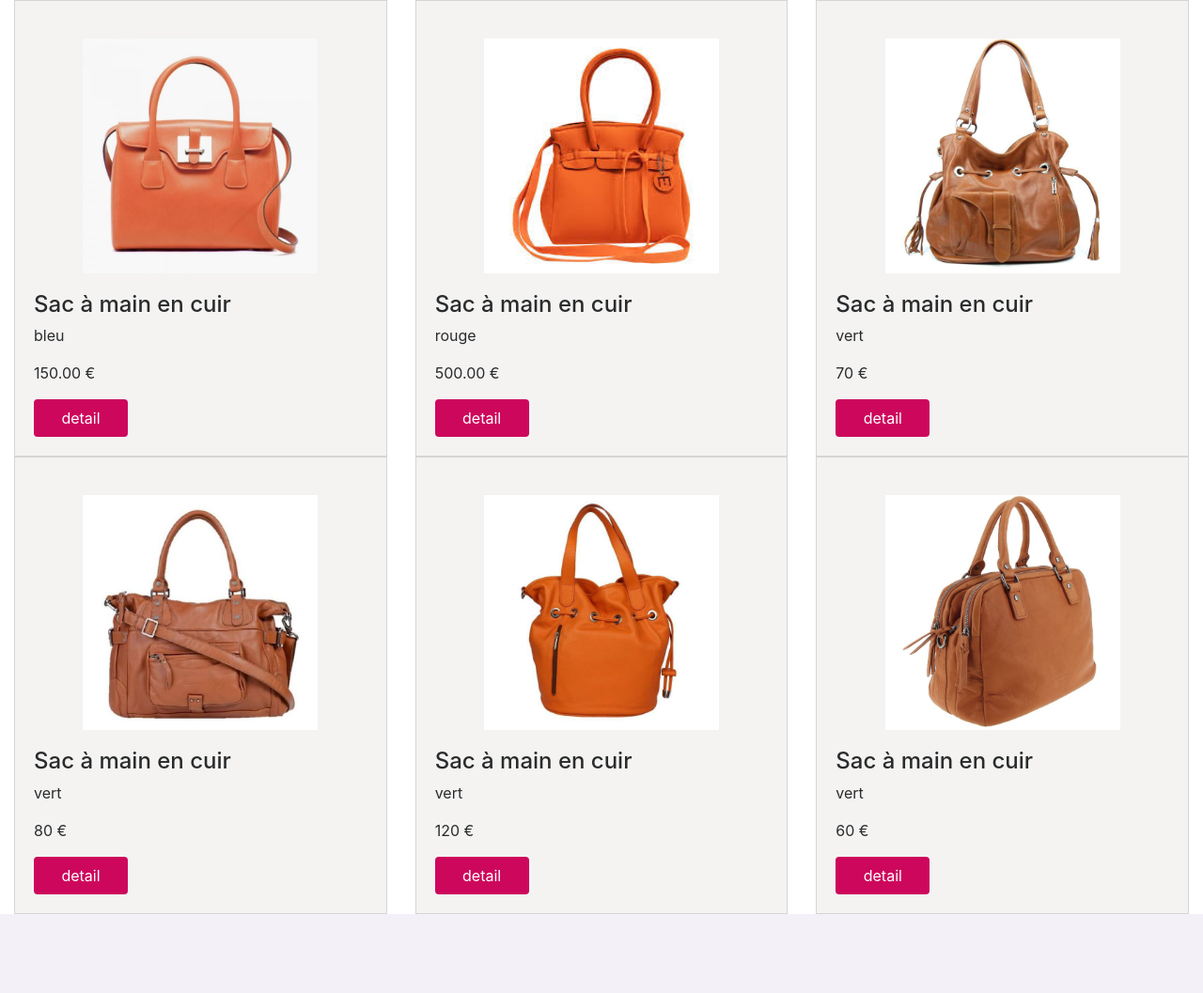
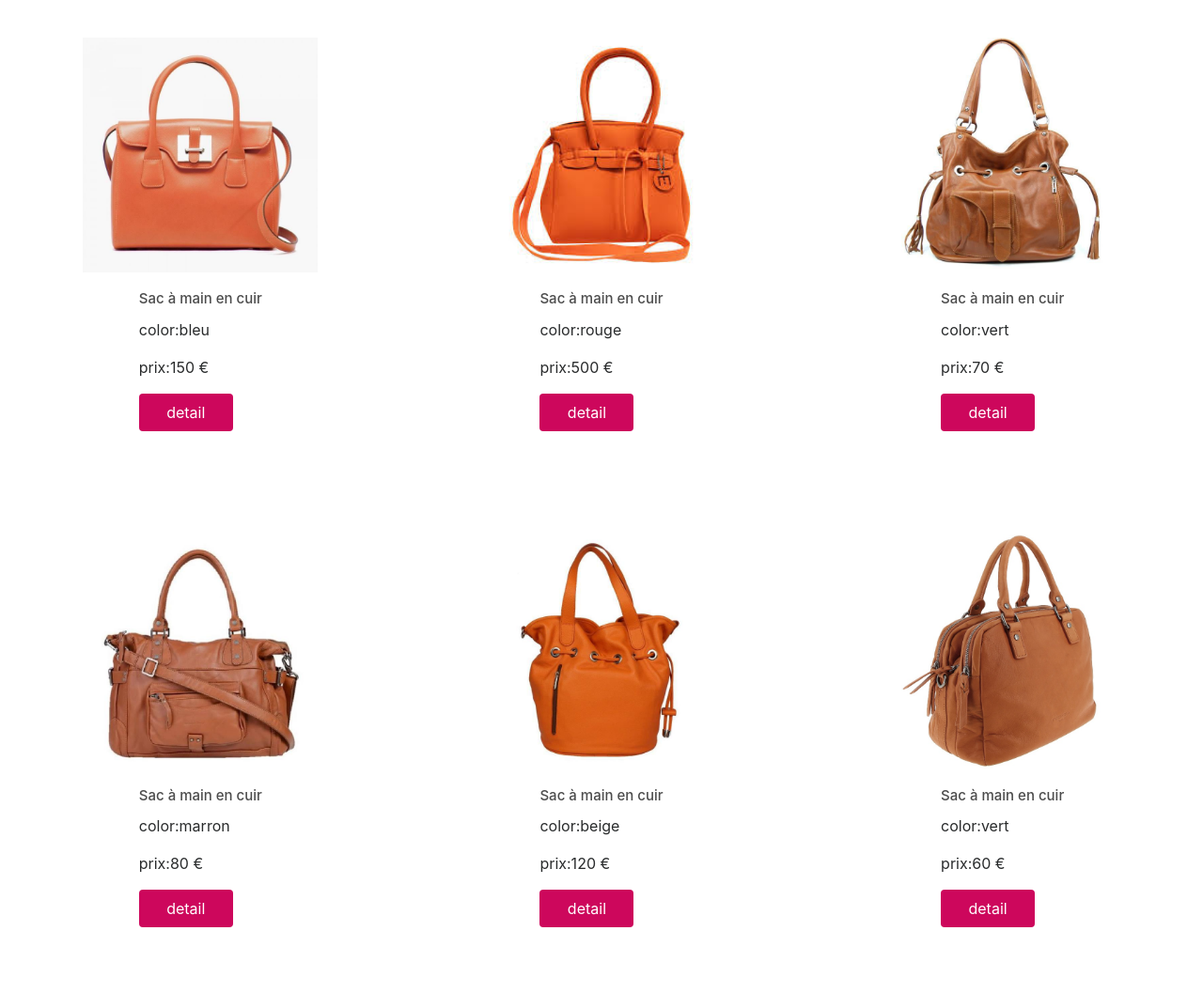
Before and after one commit to Simplon-Roubaix/sahbia_amelie, a PHP site: page / in a window 1280 px wide. Shown: the part 150-1207 px from the top of the page at 94% size. Before the commit the page ends 1123 px from the top, so only its background shows below. Run offline with PHP 8.4, Linux system fonts and the light colour scheme; some web fonts are replaced.

Commit message:
style for card

```diff
--- a/css/main.css
+++ b/css/main.css
@@ -152,11 +152,29 @@ height:90px;
 }
 .card
 {
-    background-color: rgb(244,243,242);
+    /*background-color: rgb(244,243,242);*/
+    border: none;
 }
 
-
-
+.card-title
+{
+    color: rgb(76,76,76);
+    font-size: 15px;
+}
+.card-group
+{
+    margin-bottom: 50px;
+}
+.btn-primary:hover
+{
+    color: #f21ad0;
+    background-color: #dbc9d8;
+    border-color: #ebf0f5;
+}
+.card-block
+{
+    margin: auto;
+}
 
 
 
--- a/index.php
+++ b/index.php
@@ -14,13 +14,14 @@
 				     <div class="card">
 				         <img class="card-img-top center" src= "<?php  echo $produit[$i]['image_src'];?>" alt="Card image cap" height="250" width="250">
 				        <div class="card-block">
-				            <h4 class=\"card-title\"> <?php  echo $produit[$i]['Nom'];?></h4>
-				            <p class="card-text"><?php  echo $produit[$i]['Color'];?></p>
-				            <p class="card-text"><?php  echo $produit[$i]['Prix'];?></p>
+				            <h4 class="card-title"> <?php  echo $produit[$i]['Nom'];?></h4>
+				            <p class="card-text">color:<?php  echo $produit[$i]['Color'];?></p>
+				            <p class="card-text">prix:<?php  echo $produit[$i]['Prix'];?></p>
 				             <a href="details.php?id=<?php echo $i; ?>" class="btn btn-primary">detail </a>
 				        </div>
 				     </div>
 			 	  </div>
+
 
 
 
--- a/produit.php
+++ b/produit.php
@@ -3,7 +3,7 @@
                                 		  'Nom' => 'Sac à main en cuir',
 
                                 		  'Color' => 'bleu',
-                                 		  'Prix' => '150.00 €',
+                                 		  'Prix' => '150 €',
                                 		  'Description' => 'Sac à main en cuir.
                                                 Anse réglable.
                                                 2 poignées.
@@ -21,7 +21,7 @@
                                 		  'Nom' => 'Sac à main en cuir',
 
                                 		  'Color' => 'rouge',
-                                 		  'Prix' => '500.00 €',
+                                 		  'Prix' => '500 €',
                                 		   'Description' => 'Sac à main en cuir grainé.
                                         2 anses.
                                         Logo métallique devant.
@@ -57,13 +57,13 @@
                                     ['image_src'=>'img/sac4.jpg',
                                 	 'Nom' => 'Sac à main en cuir',
 
-                                	  'Color' => 'vert',
+                                	  'Color' => 'marron',
                                  	 'Prix' => '80 €',
                                     'Description' => 'prduit_beaute'],
                                     ['image_src'=>'img/sac5.jpg',
                                 	 'Nom' => 'Sac à main en cuir',
 
-                                	  'Color' => 'vert',
+                                	  'Color' => 'beige',
                                  	 'Prix' => '120 €',
                                     'Description' => 'Sac à main en cuir grainé.
                                     Anse.
```
Also changed, not shown: details.php (+17 -0 lines).
